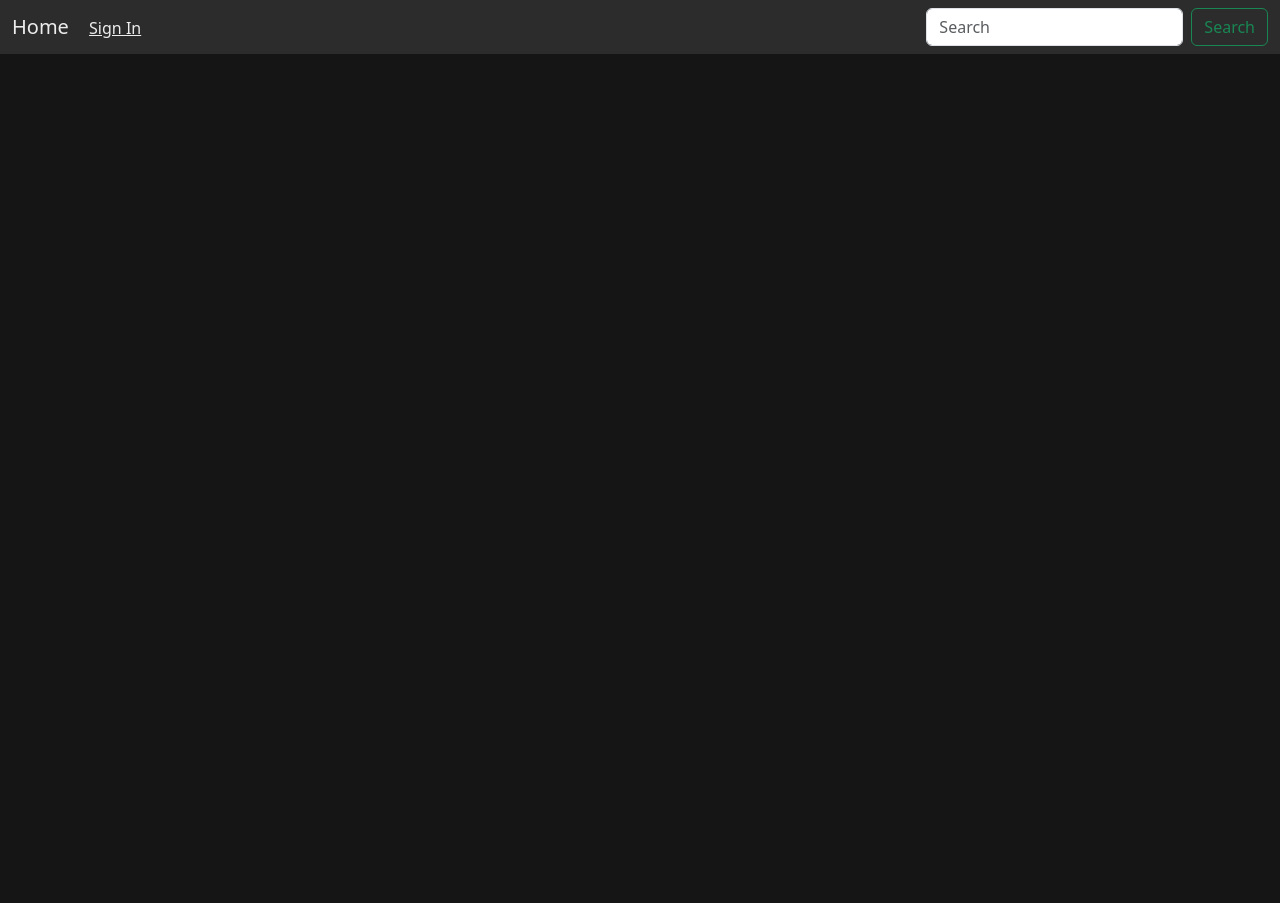
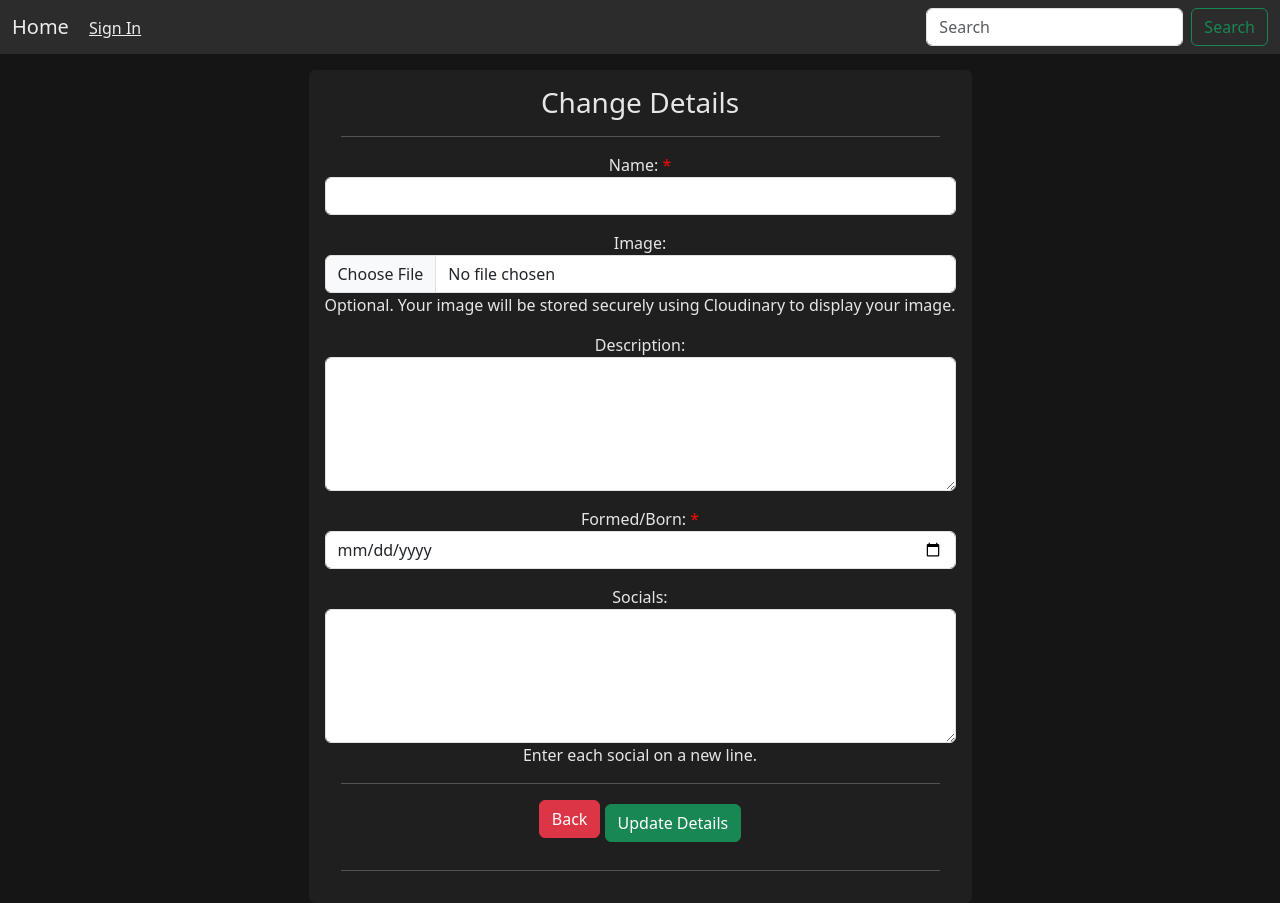
Before and after one commit to bics/Melodia, a Django app: template artist/templates/edit_artist.html in a window 1280 px wide. Before the commit the page ends 54 px from the top, so only its background shows below. Run offline with Django 5.2, Linux system fonts and the light colour scheme; the template is opened without the code that fills it: values that come from a table or form of the project are taken from there, others are empty.

Commit message:
ME-Adding editform, view, template

```diff
--- a/artist/forms.py
+++ b/artist/forms.py
@@ -1,5 +1,6 @@
 from django import forms
 from album.models import Album
+from .models import Artist
 
 class AlbumCreationForm(forms.ModelForm):
     required_css_class = "required"
@@ -26,3 +27,32 @@ class AlbumCreationForm(forms.ModelForm):
         super().__init__(*args, **kwargs)
         self.fields["name"].required = True
         self.fields["released"].required = True
+
+class EditArtistForm(forms.ModelForm):
+    required_css_class = "required"
+    class Meta:
+        model = Artist
+        fields = ("name", "image", "description", "bornOn", "socials")
+
+        labels = {
+            "bornOn": "Formed/Born"
+        }
+
+        widgets = {
+            "name" : forms.TextInput(attrs={"class": "form-control"}),
+            "image" : forms.FileInput(attrs={"class": "form-control", "accept": "image/png, image/jpeg, image/jpg"}),
+            "description" : forms.Textarea(attrs={"class": "form-control", "rows" : "5"}),
+            "socials" : forms.Textarea(attrs={"class": "form-control", "rows" : "5"}),
+            "bornOn": forms.DateInput(attrs={"class": "form-control","type": "date"}),
+        }
+
+        # Snippet taken from previous CoffeeHouse project
+        help_texts = {
+            "image": "Optional. Your image will be stored securely using Cloudinary to display your image.",
+            "socials" : "Enter each social on a new line."
+        }
+
+    def __init__(self, *args, **kwargs):
+        super().__init__(*args, **kwargs)
+        self.fields["name"].required = True
+        self.fields["bornOn"].required = True
--- a/artist/templates/edit_artist.html
+++ b/artist/templates/edit_artist.html
@@ -4,6 +4,30 @@
 {% block main %}
 <div class="spacer m-3"></div>
 
+<div class="container d-flex justify-content-center">
+    <div class="middle-form slightly-darker-graphite-background rounded text-center p-3">
+        <h3>Change Details</h3>
+        <div class="spacer m-3">
+            <hr class="color-platinum line-break full-length">
+        </div>
+        <form method="POST">
+            {% csrf_token %}
+            <div>
+                {{ form.as_p }}
 
+                <div class="spacer m-3">
+                    <hr class="color-platinum line-break full-length">
+                </div>
+
+                <a href="{% url 'artist' artist.name artist.id %}" class="btn btn-danger mb-3">Back</a>
+                <button type="submit" class="btn btn-success mb-2">Update Details</button>
+
+                <div class="spacer m-3">
+                    <hr class="color-platinum line-break full-length">
+                </div>
+            </div>
+        </form>
+    </div>
+</div>
 
 {% endblock %}
```
Also changed, not shown: artist/views.py (+15 -2 lines).
